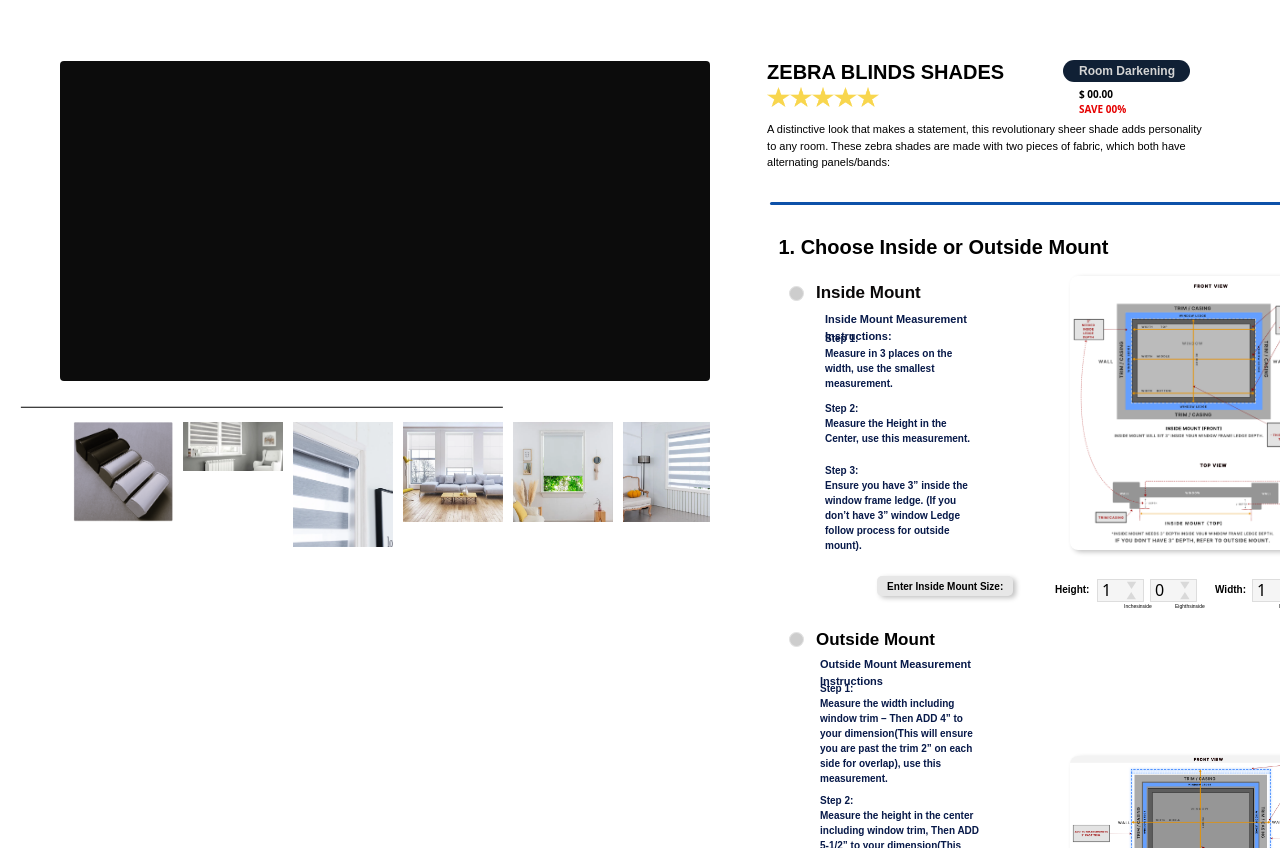
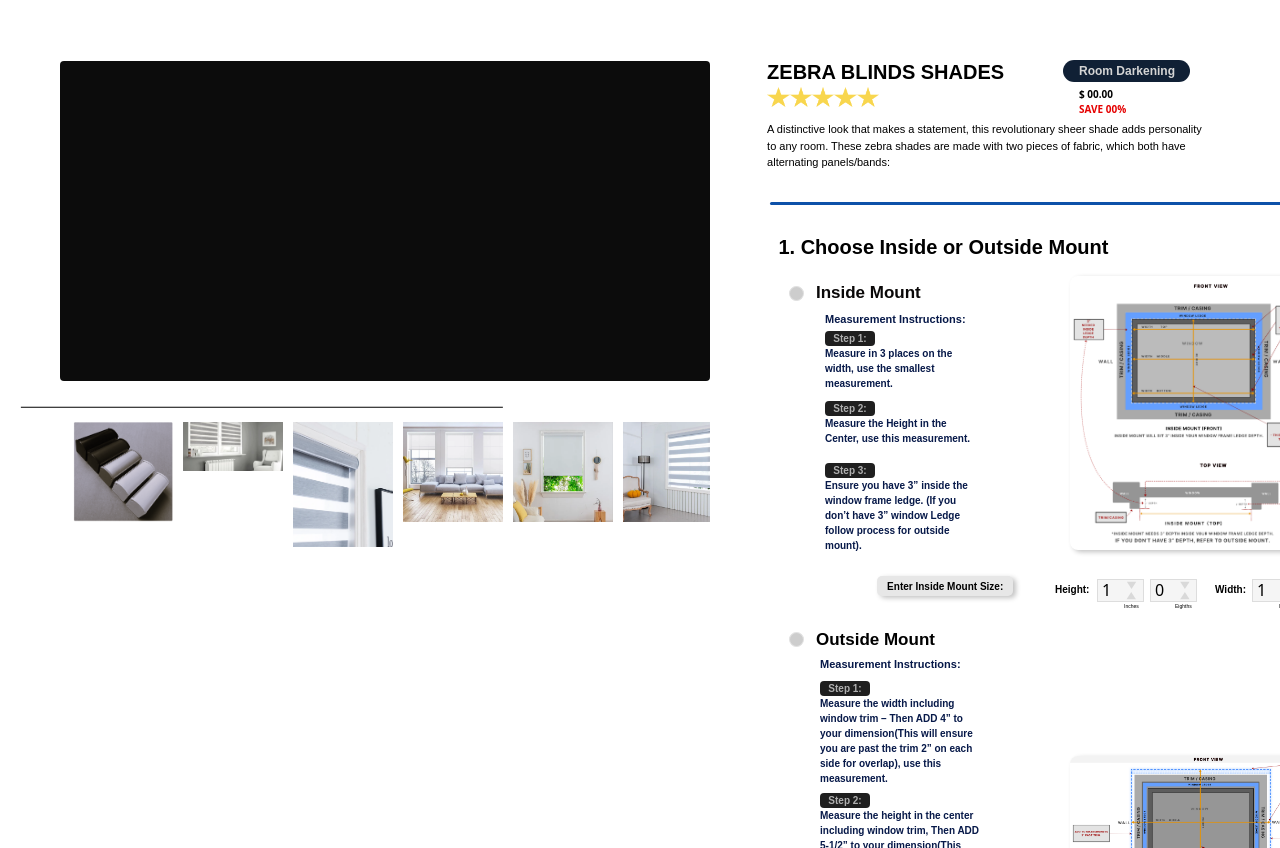
Before and after one commit to deodagee/economyblindsandshades, a Next.js app: page /components/pages/zebrablinds in a window 1280 px wide. Shown: the part 104-952 px from the top of the page. Built offline with nearby package versions, Linux system fonts and the light colour scheme; grey boxes are pictures that could not be loaded.

Commit message:
Add files via upload

```diff
--- a/pages/components/pages/zebrablinds.js
+++ b/pages/components/pages/zebrablinds.js
@@ -327,25 +327,25 @@ function ZebraBlinds() {
                                     <div className={styles.inside_mount}>Inside Mount</div>
 
                                     <div className={styles.inside_mount_measurement_instructions}>
-                                        Inside Mount Measurement Instructions:
+                                        Measurement Instructions:
                                     </div>
 
                                     <div
                                         className={styles.step_1}
                                     >
-                                        Step 1: <br></br> Measure in 3 places on the width, use the smallest measurement.
+                                        <p className={styles.step_tag}> Step 1:</p> Measure in 3 places on the width, use the smallest measurement.
                                     </div>
 
                                     <div
                                         className={styles.step_2}
                                     >
-                                        Step 2: <br></br>Measure the Height in the Center, use this measurement.
+                                        <p className={styles.step_tag}>  Step 2:</p>Measure the Height in the Center, use this measurement.
                                     </div>
 
                                     <div
                                         className={styles.step_3}
                                     >
-                                        Step 3: <br></br> Ensure you have 3” inside the window frame ledge. (If you don’t have 3” window Ledge follow process for outside mount).
+                                        <p className={styles.step_tag}> Step 3: </p> Ensure you have 3” inside the window frame ledge. (If you don’t have 3” window Ledge follow process for outside mount).
                                     </div>
 
                                 </div>
@@ -453,8 +453,8 @@ function ZebraBlinds() {
                                                 />
                                             </svg>
 
-                                            <div className={styles.inches_height_inside_mount}>Inchesinside</div>
-                                            <div className={styles.eighths_height_inside_mount}>Eighthsinside</div>
+                                            <div className={styles.inches_height_inside_mount}>Inches</div>
+                                            <div className={styles.eighths_height_inside_mount}>Eighths</div>
                                         </div>
                                     </div>
 
@@ -554,8 +554,8 @@ function ZebraBlinds() {
                                             />
                                         </svg>
 
-                                        <div className={styles.inches_width_inside_mount}>Inchesinside</div>
-                                        <div className={styles.eighths_width_inside_mount}>Eighthsinside</div>
+                                        <div className={styles.inches_width_inside_mount}>Inches</div>
+                                        <div className={styles.eighths_width_inside_mount}>Eighths</div>
 
                                     </div>
                                 </div>
@@ -571,7 +571,7 @@ function ZebraBlinds() {
                                 <div className={styles.outside_mount}>Outside Mount</div>
 
                                 <div className={styles.outside_mount_instructions}>
-                                    Outside Mount Measurement Instructions                                </div>
+                                    Measurement Instructions:                                </div>
 
 
                                 <Image alt="image" width={400} height={400} className={styles.outsidemount_Image} src="/OUTSIDEMOUNT.png" />
@@ -579,13 +579,13 @@ function ZebraBlinds() {
 
 
                                 <div className={styles.step_1_outside_mount}>
-                                    Step 1: <br></br>Measure the width including window trim – Then ADD 4” to your dimension(This will ensure you are past the trim 2” on each side for overlap), use this measurement.
+                                    <p className={styles.step_tag}> Step 1: </p>Measure the width including window trim – Then ADD 4” to your dimension(This will ensure you are past the trim 2” on each side for overlap), use this measurement.
                                 </div>
 
                                 <div
                                     className={styles.step_2_outside_mount}
                                 >
-                                    Step 2: <br></br> Measure the height in the center including window trim, Then ADD 5-1/2” to your dimension(This will ensure you are past the trim to allow top cassette mount & bottom overlap), use this measurement.
+                                    <p className={styles.step_tag}> Step 2: </p> Measure the height in the center including window trim, Then ADD 5-1/2” to your dimension(This will ensure you are past the trim to allow top cassette mount & bottom overlap), use this measurement.
 
                                 </div>
 
@@ -593,7 +593,7 @@ function ZebraBlinds() {
                                 <div
                                     className={styles.step_3_outside_mount}
                                 >
-                                    Step 3: <br></br> Measure the height in the center including window trim, Then ADD 5-1/2” to your dimension(This will ensure you are past the trim to allow top cassette mount & bottom overlap), use this measurement.
+                                    <p className={styles.step_tag}> Step 3: </p> Measure the height in the center including window trim, Then ADD 5-1/2” to your dimension(This will ensure you are past the trim to allow top cassette mount & bottom overlap), use this measurement.
 
                                 </div>
 
@@ -698,8 +698,8 @@ function ZebraBlinds() {
                                                 />
                                             </svg>
 
-                                            <div className={styles.inches_height_outside_mount}>Inches outisde</div>
-                                            <div className={styles.eighths_height_outside_mount}>Eighths outisde</div>
+                                            <div className={styles.inches_height_outside_mount}>Inches</div>
+                                            <div className={styles.eighths_height_outside_mount}>Eighths</div>
 
 
                                         </div>
@@ -804,10 +804,8 @@ function ZebraBlinds() {
                                             </svg>
 
 
-                                            <div className={styles.inches_width_outside_mount}>Inches outisde</div>
-                                            <div className={styles.eighths_width_outside_mount}>Eighths outside</div>
-
-
+                                            <div className={styles.inches_width_outside_mount}>Inches</div>
+                                            <div className={styles.eighths_width_outside_mount}>Eighths</div>
                                         </div>
                                     </div>
                                 </div>
```
